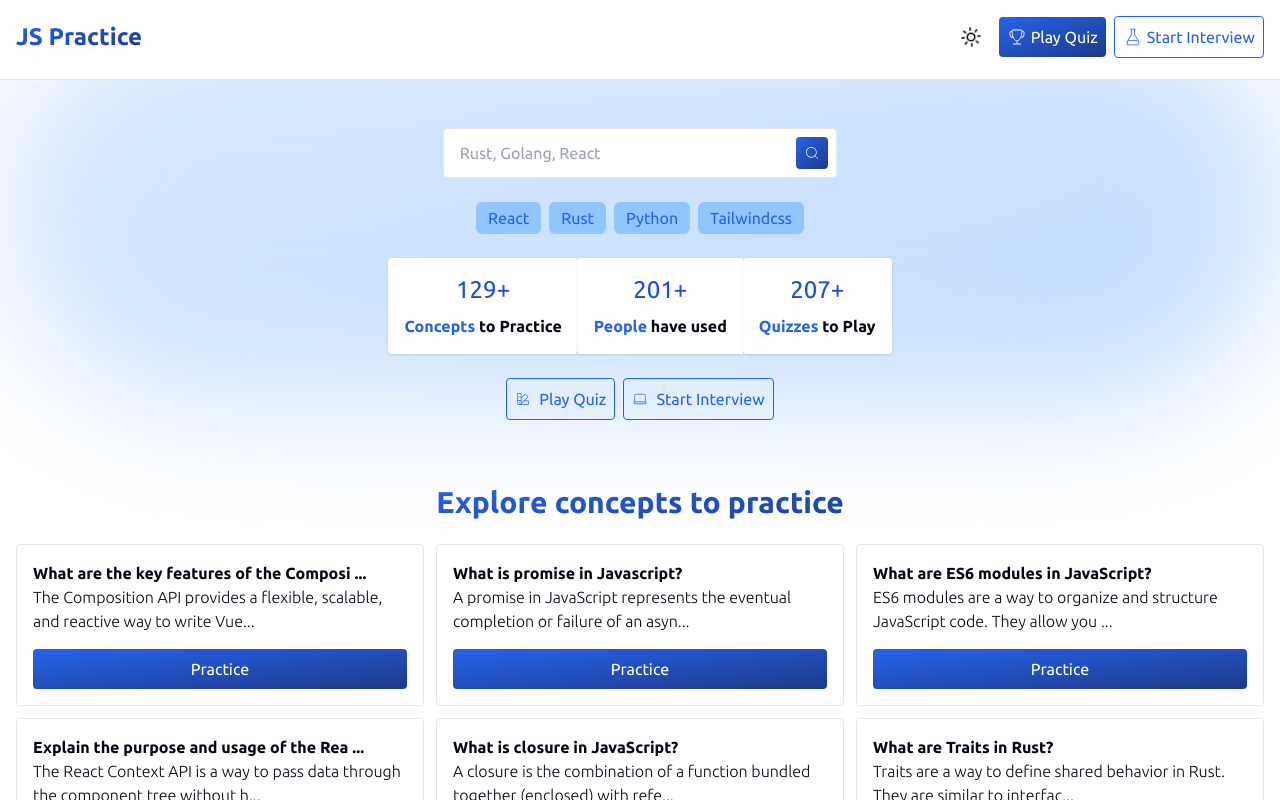
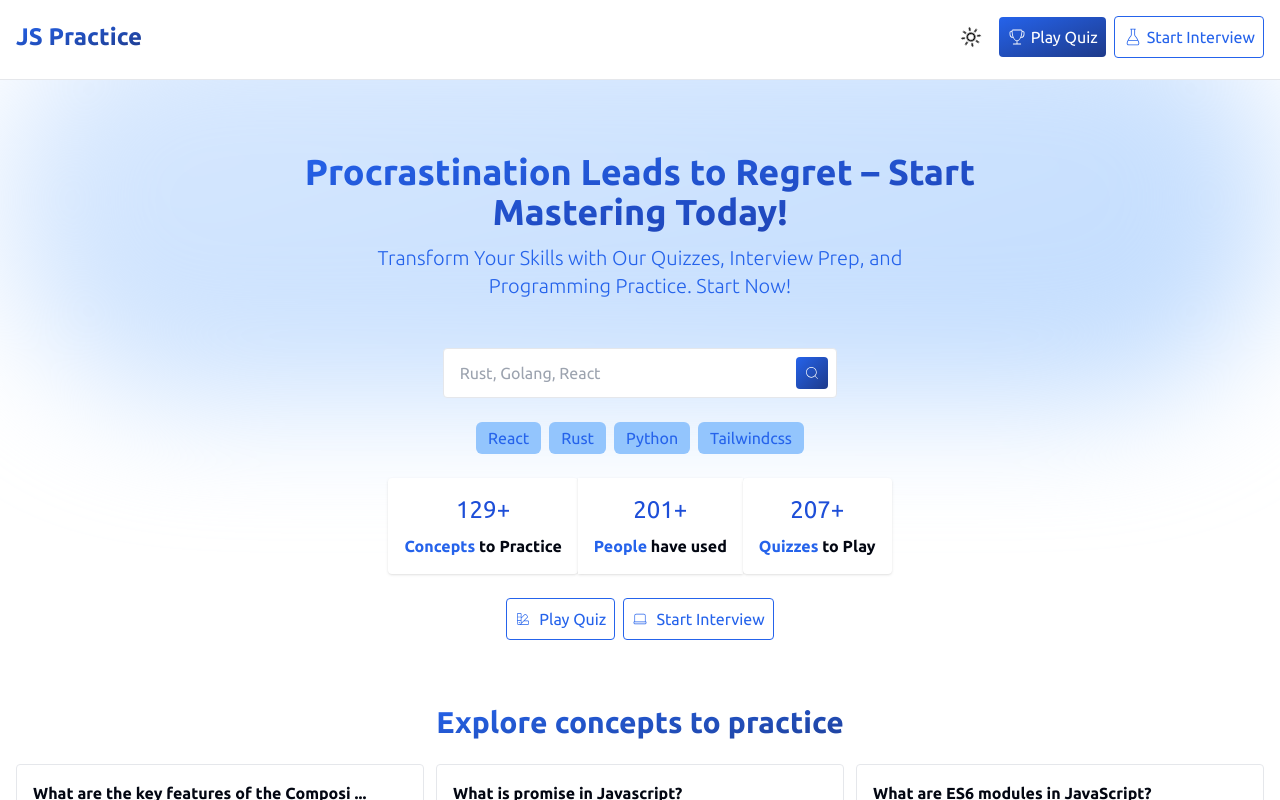
Before and after one commit to ashsajal1/js-practice-app, a React (Vite) app: page / in a window 1280 px wide. Shown: the top 800 px of the page. Built offline with nearby package versions, Linux system fonts and the light colour scheme.

Commit message:
feat: add title and subtitle in hero section

```diff
--- a/src/pages/home.tsx
+++ b/src/pages/home.tsx
@@ -30,6 +30,12 @@ export default function Home() {
     <AnimatedPage>
       <div>
         <section className="p-12 z-10 flex flex-col gap-6 items-center justify-center">
+
+          <div className="p-6 md:px-60">
+            <h1 className="text-2xl md:text-4xl font-extrabold text-center from-blue-600 to-blue-800 bg-clip-text text-transparent bg-gradient-to-br">Procrastination Leads to Regret – Start Mastering Today!</h1>
+
+            <p className="text-center mt-3 text-lg md:text-xl px-12 font-extralight text-blue-600">Transform Your Skills with Our Quizzes, Interview Prep, and Programming Practice. Start Now!</p>
+          </div>
           <form onSubmit={handleSearch} className="border dark:bg-darkColor bg-white dark:border-gray-700 flex items-center justify-between rounded px-2  md:w-1/3 gap-2 p-1 focus-within:border-blue-600">
             <input
               onChange={(e) => setTopic(e.target.value)}
```
